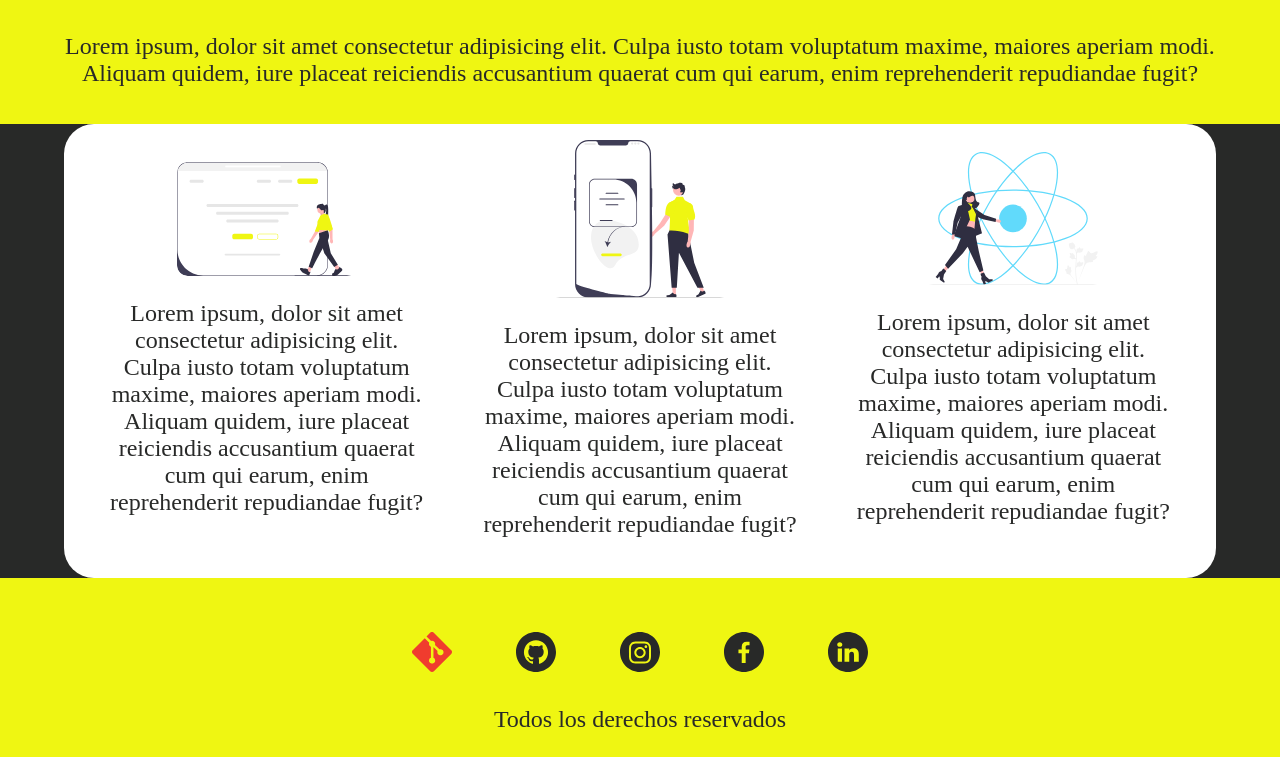
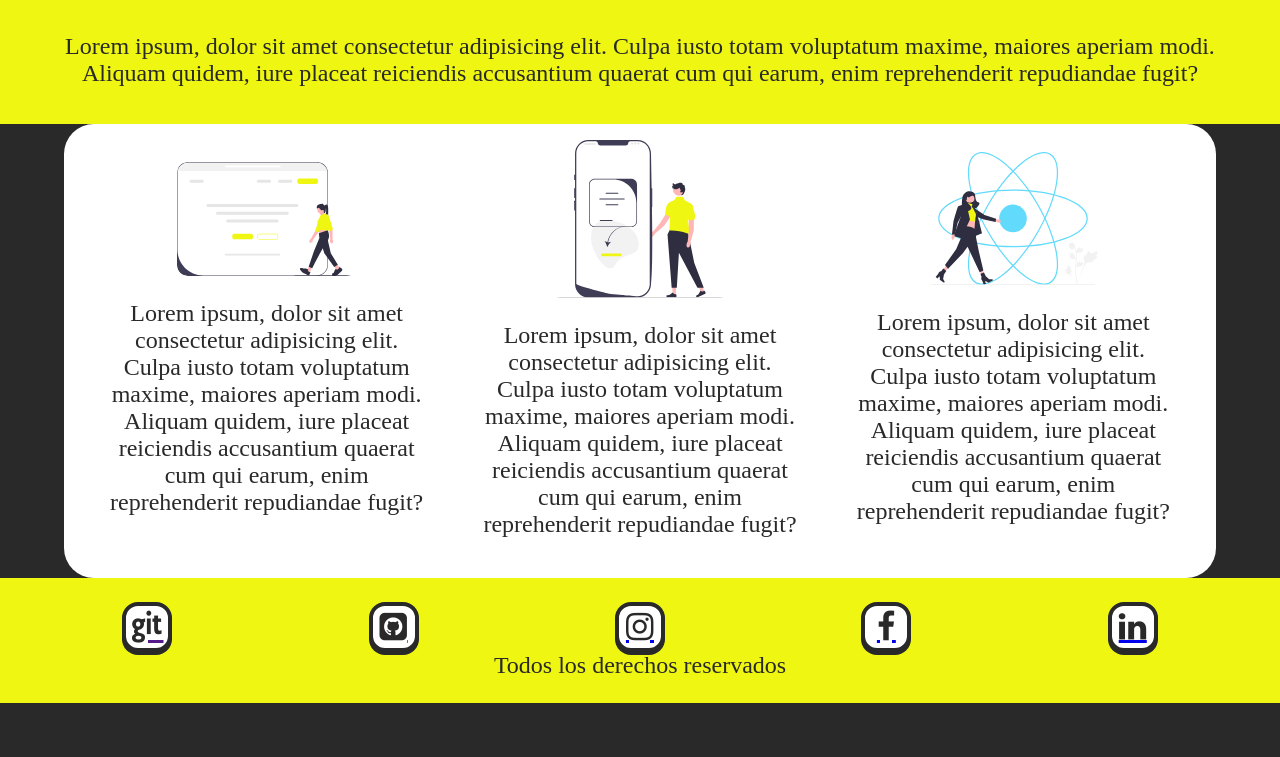
Before and after one commit to NahuelTello/MyPortofolio, a website: page index.html in a window 1280 px wide. Shown: the part 1413-2170 px from the top of the page. After the commit the page ends 2116 px from the top, so only its background shows below. Drawn offline with Linux system fonts and the light colour scheme; a web font is replaced by a local one.

Commit message:
Cambios en el footer

```diff
--- a/index.html
+++ b/index.html
@@ -5,6 +5,8 @@
     <meta http-equiv="X-UA-Compatible" content="IE=edge">
     <meta name="viewport" content="width=device-width, initial-scale=1.0">
     <link rel="shortcut icon" href="./assets/img/logo3.svg" type="image/x-icon" alt="logoMateros">
+    <!-- OTRO ESTILO -->
+    <link rel="stylesheet" href="https://stackpath.bootstrapcdn.com/font-awesome/4.7.0/css/font-awesome.min.css">
     <!-- ESTILO PROPIO -->
     <link rel="stylesheet" href="./css/styles.css">
     <title>Inicio 💻</title>
@@ -79,13 +81,30 @@
     </div>
     <footer class="footer cardColor">
         <div class="redes">
-            <a href=""><img src="./assets/img/git.svg" alt=""></a>
-            <a href="https://github.com/NahuelTello/NahuelTello"><img src="./assets/img/github.svg" alt="github"></a>
-            <a href="https://www.instagram.com/nahuel_telloo/"><img src="./assets/img/instagram.svg" alt="instagram"></a>
-            <a href="https://www.facebook.com/NahuelTello1669 "><img src="./assets/img/facebook.svg" alt="facebook"></a>
-            <a href="https://www.linkedin.com/in/matias-nahuel-tello-parra-189387161/"><img src="./assets/img/linkedin.svg" alt="linkedin"></a>
-            <p>Todos los derechos reservados</p>
+            <a href="">
+                <label for="cb1">
+                    <i class="fa fa-git"></i>
+                </label>
+            </a>
+            <a href="https://github.com/NahuelTello/NahuelTello">
+                    <label for="cb2">
+                        <i class="fa fa-github-square"></i>
+                    </label>
+            </a>
+            <a href="https://www.instagram.com/nahuel_telloo/">
+                <label for="cb3"><i class="fa fa-instagram"></i>
+                </label>
+            </a>
+            <a href="https://www.facebook.com/NahuelTello1669 ">
+                <label for="cb4"><i class="fa fa-facebook"></i>
+                </label>
+                </a>
+            <a href="https://www.linkedin.com/in/matias-nahuel-tello-parra-189387161/">
+                <label for="cb5"><i class="fa fa-linkedin"></i>
+                </label>
+            </a>
         </div>
+        <p>Todos los derechos reservados</p>
     </footer>
 </body>
 </html>
--- a/scss/styles.scss
+++ b/scss/styles.scss
@@ -51,10 +51,18 @@ header{
             padding: 10px;
         }
         #li-nav{
-            &:hover{
-                background-color: $SecondaryColor;
-                color: $MainColor;
-                border-radius: 30px;
+            color: $color-blanco;
+            border-radius: 2rem;
+            border: 0.3rem solid $color-blanco;
+            box-shadow: 0 3px 0 0 $color-blanco;
+            position: relative;
+            overflow: hidden;
+            &:hover {
+                color: $SecondaryColor;
+                border: 0.3rem solid $SecondaryColor;
+                box-shadow: 0 3px 0 0 $SecondaryColor;
+                top: 3px;
+                box-shadow: none;
             }
         }
         a {
@@ -65,6 +73,7 @@ header{
             &:hover {
                 color: $SecondaryColor;
             }
+
         }
     }
     .logo{
@@ -212,11 +221,10 @@ form {
 .footer{
     grid-area: footer;
     background-color: $SecondaryColor;
-    display: flex;
-    align-items: center;
-    flex-direction: row;
-    justify-content: space-around;
     text-align: center;
+    display: block;
+    flex-direction: column;
+
     img{
         margin: auto;
         width: 50px;
@@ -226,6 +234,36 @@ form {
         text-align: center;
         font-size: 0.8rem;
     }
+        label {
+
+            color: $MainColor;
+            font-family: "Rajdhani-SemiBold";
+
+            width: 25px;
+            height: 25px;
+            font-size: 1rem;
+            margin: auto;
+            display: flex;
+            justify-content: center;
+            align-items: center;
+            border-radius: 1rem;
+            border: 0.3rem solid $MainColor;
+            background: $color-blanco;
+            position: relative;
+            overflow: hidden;
+            box-shadow: 0 3px 0 0 $MainColor;
+            &:hover {
+                top: 3px;
+                box-shadow: none;
+            }
+        }
+
+}
+.redes{
+    margin: auto;
+    display: flex;
+    flex-direction: row;
+    justify-content: space-around;
 }
 /* Mobile First */
 @media screen and (min-width: 768px){
@@ -304,6 +342,15 @@ form {
     .footer img{
         width: 100px;
     }
+    .footer label {
+        outline: none;
+        color: $MainColor;
+        font-family: "Rajdhani-SemiBold";
+        width: 50px;
+        height: 50px;
+        font-size: 2rem;
+        letter-spacing: 0.04rem;
+    }
         .contenedor {
             margin: auto;
             display: grid;
```
Also changed, not shown: css/styles.css.
